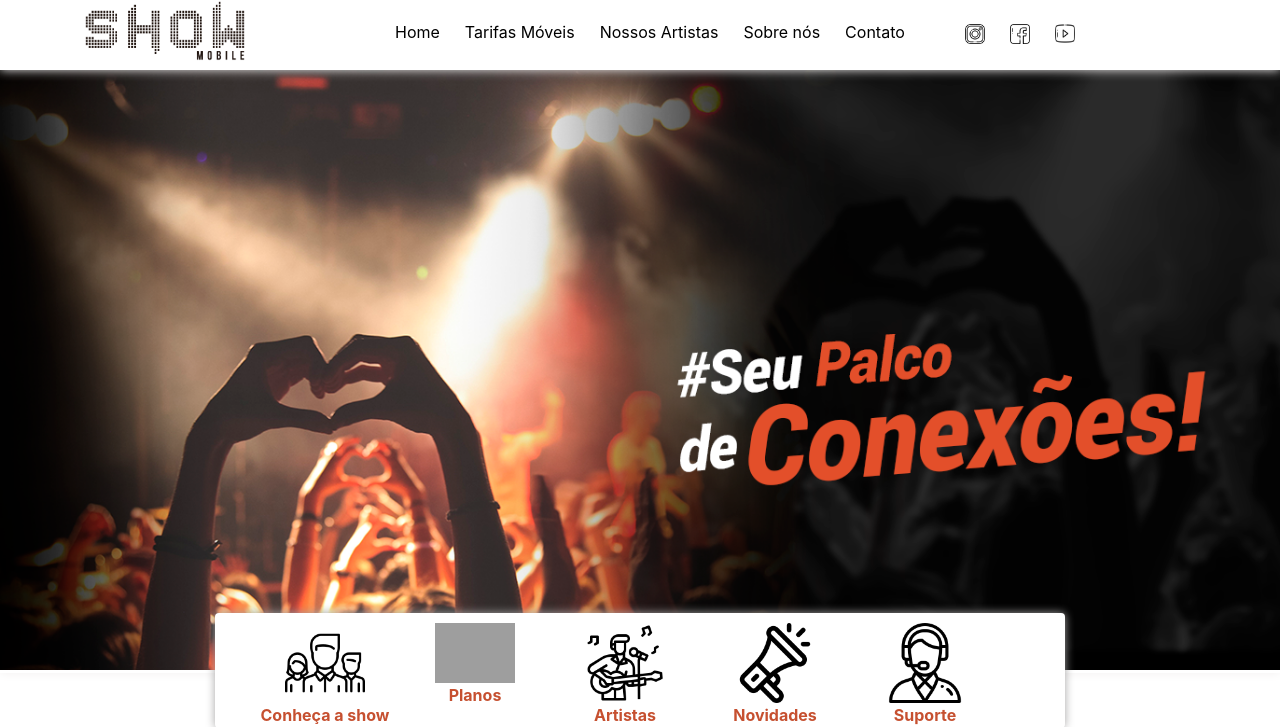
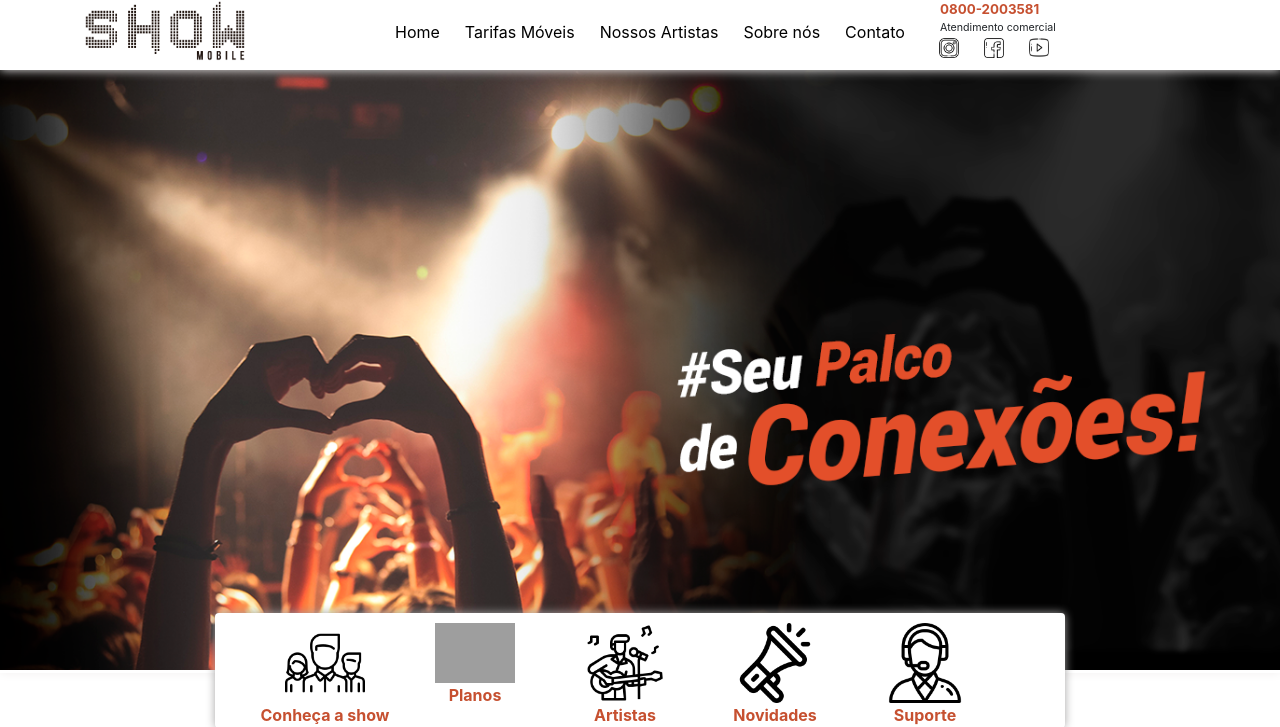
Before and after one commit to cloudsystems22/showmobile, a PHP site: page / in a window 1280 px wide. Shown: the top 727 px of the page. Run offline with PHP 8.4, Linux system fonts and the light colour scheme; some libraries are stand-ins or nearby versions; grey boxes are pictures that could not be loaded.

Commit message:
Acertos diversos

```diff
--- a/index.php
+++ b/index.php
@@ -12,6 +12,7 @@
 </head>
 <body id='page-top'>
     <header id='navbar' class='nav-bar'>
+
         <div class='container'>
             <div class='row'>
                 <div class='col-3 col-md-3 col-sm-3'>
@@ -30,13 +31,16 @@
                         <li><a href="#sobre-nos" class='nav-scroll'>Sobre nós</a></li>
                         <li><a href="#form-contato" class='nav-scroll'>Contato</a></li>
                     </ul>
+
                 </div>
                 <div class='col-3 col-md-3 col-sm-3 nav-mobile' id='navRedes'>
-                    <ul class='nav'>
+                    <p class='tel-comercial'><span>0800-2003581</span><br>Atendimento comercial</p>
+                    <ul class='nav' id='navredes'>
                         <li><a href="#!"><img src="ico/instagram.png" alt="" class='img-ico'></a></li>
                         <li><a href="#!"><img src="ico/facebook.png" alt="" class='img-ico'></a></li>
                         <li><a href="#!"><img src="ico/youtube.png" alt="" class='img-ico-youtube'></a></li>
                     </ul>
+
                 </div>
             </div>
         </div>
@@ -127,7 +131,7 @@
                     <div class='plan-klb-descr'>
                        <h3>KLB</h3>
                         <div class='klb-logo'>
-                            <img src="image/logoKLB.png" alt="">
+                            <img src="image/logo-do-klb.png" alt="">
                         </div>
                     </div>
                 </a>
@@ -136,7 +140,7 @@
                     <div class='plan-klb-descr'>
                        <h3>KLB</h3>
                         <div class='klb-logo'>
-                            <img src="image/logoKLB.png" alt="">
+                            <img src="image/logo-do-klb.png" alt="">
                         </div>
                     </div>
                 </a>
@@ -145,7 +149,7 @@
                     <div class='plan-klb-descr'>
                        <h3>KLB</h3>
                         <div class='klb-logo'>
-                            <img src="image/logoKLB.png" alt="">
+                            <img src="image/logo-do-klb.png" alt="">
                         </div>
                     </div>
                 </a>
@@ -154,7 +158,7 @@
                     <div class='plan-klb-descr'>
                        <h3>KLB</h3>
                         <div class='klb-logo'>
-                            <img src="image/logoKLB.png" alt="">
+                            <img src="image/logo-do-klb.png" alt="">
                         </div>
                     </div>
                 </a>
@@ -163,7 +167,7 @@
                     <div class='plan-klb-descr'>
                        <h3>KLB</h3>
                         <div class='klb-logo'>
-                            <img src="image/logoKLB.png" alt="">
+                            <img src="image/logo-do-klb.png" alt="">
                         </div>
                     </div>
                 </a>
@@ -172,7 +176,7 @@
                     <div class='plan-klb-descr'>
                        <h3>KLB</h3>
                         <div class='klb-logo'>
-                            <img src="image/logoKLB.png" alt="">
+                            <img src="image/logo-do-klb.png" alt="">
                         </div>
                     </div>
                 </a>
@@ -181,7 +185,7 @@
                     <div class='plan-klb-descr'>
                        <h3>KLB</h3>
                         <div class='klb-logo'>
-                            <img src="image/logoKLB.png" alt="">
+                            <img src="image/logo-do-klb.png" alt="">
                         </div>
                     </div>
                 </a>
@@ -297,7 +301,7 @@
             </div>
             <div class='mapa-site'>
                 <p><span>MAPA DO SITE</span></p>
-                <ul>
+                <ul class='rodape-list'>
                     <li><a href="#!">Home</a></li>
                     <li><a href="#!">Tarifas móveis</a></li>
                     <li><a href="#!">Nossos artistas</a></li>
@@ -308,9 +312,10 @@
             </div>
             <div class='contato-footer'>
                 <p><span>CONTATO</span></p>
-                <ul>
+                <ul class='rodape-list'>
                     <li>Email: <span>contato@operadorashow.com.br</span></li>
                     <li>Telefone: <span>+55(19)3201-2636</span></li>
+                    <li>Comercial: <span>0800-2003581</span></li>
                     <li>Endereço: <span>Rua Coronel Quirino, 2159</span><br><span>Cambuí - Campinas-SP - 13025-033</span></li>
 
                 </ul>
--- a/style/style.css
+++ b/style/style.css
@@ -5,6 +5,17 @@ a:hover{
     text-decoration: none;
 }
 
+.tel-comercial{
+    margin:0;
+    padding:0;
+    /* text-align: end; */
+    font-size:8pt;
+}
+.tel-comercial span{
+    font-weight: bold;
+    color:#c65030;
+    font-size: 10pt;
+}
 .nav-bar{
     width: 100%;
     height: 70px;
@@ -23,6 +34,10 @@ a:hover{
 }
 .logo{
     width: 160px;
+}
+#navredes{
+    margin-top: -2px;
+    margin-left: -26px;
 }
 .nav{
     margin-top: 20px;
@@ -470,7 +485,6 @@ form{
 }
 .mapa-site p{
     color:#ffffff;
-    margin-left: 10px;
 }
 .mapa-site ul {
     list-style: none;
@@ -512,7 +526,12 @@ form{
 .politica-info p a{
     color:#ffffff;
 }
+.rodape-list{
+    margin-left: 0;
+    padding-left: 0;
+}
 @media screen and (max-width:1440px) and (max-height: 900px){
+
     #leftSlidePlan{
         margin-top: 185px;
         margin-left: 160px;
```
Also changed, not shown: image/logo-do-klb.png (renamed from image/LogoKLB.png).
